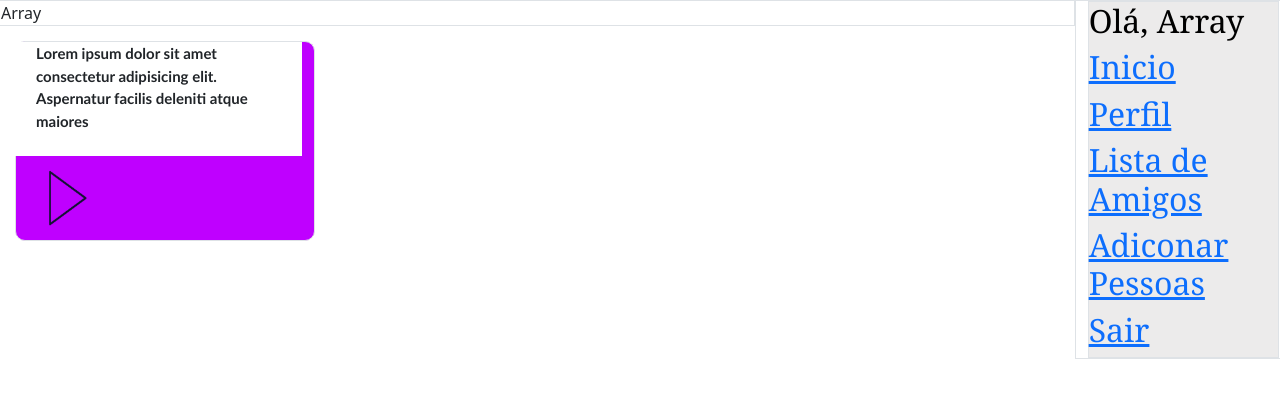
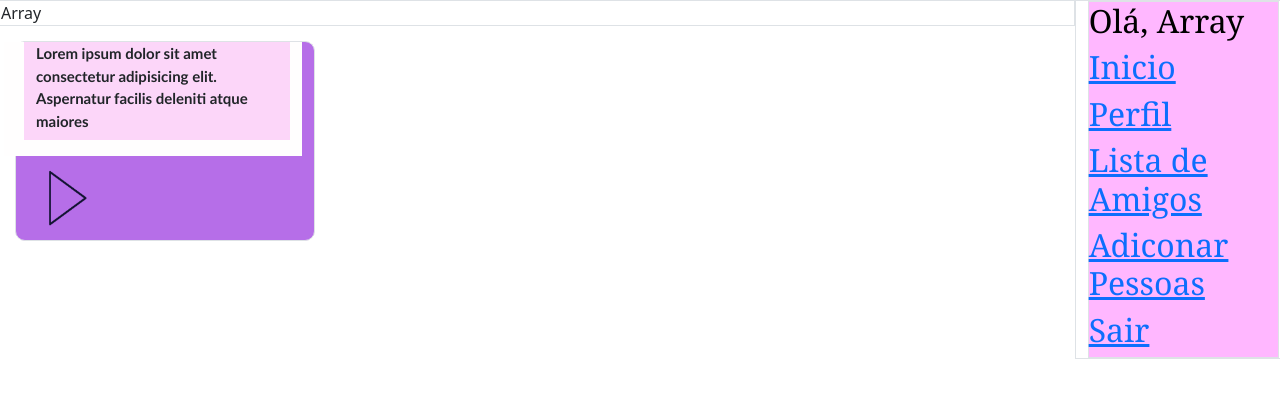
Before and after one commit to LeandroSouza36/Chat-de-Audio, a PHP site: page /perfil.php in a window 1280 px wide. Shown: the top 398 px of the page. Run offline with PHP 8.4, Linux system fonts and the light colour scheme; the visitor is signed in with stand-in values (Sample User, id 1); tables that the repository leaves empty or names only in its code hold one stand-in row (values such as "Sample post").

Commit message:
08 02 2022

```diff
--- a/perfil.php
+++ b/perfil.php
@@ -31,7 +31,7 @@ include('verifica_login.php');
     <!-- ######### -->
     <title>Document</title>
 </head>
-<body>
+<body id="body">
         <div class="row">
                 <div class="col-md-10">
                         <div class="row">
--- a/style.css
+++ b/style.css
@@ -3,9 +3,10 @@
     min-width: 300px;
     height: 200px;
     min-height: 200px;
-    background-color:  #BF00FF;
+    background-color: #b66ee8;;
     border-radius: 10px;
     margin: 15px;
+
 }
 
 audio:hover, audio:focus, audio:active
@@ -36,19 +37,31 @@ border-radius:7px 7px 7px 7px ;
     font-size: 15px;
     font-family: 'Gill Sans', 'Gill Sans MT', Calibri, 'Trebuchet MS', sans-serif;
     font-weight: bolder;
+    background-color: #fcd6f9;
 
 }
 
 #nameLogin{
-    background-color: rgb(236, 235, 235);
+    text-decoration: none;
+    background-color: #ffb7ff;
     font-size: 17px;
     color: black;
     font-family: Cambria, Cochin, Georgia, Times, 'Times New Roman', serif;
     font-style: inherit;
 
 
+
 }
 
 #conteudoPostAudioPainel{
-    background-color: white;
+    background-color: rgb(255, 254, 254);
 }
+#body{
+    background-color: #ffffff;
+}
+cores{
+    color: #fcd6f9;
+    color: #ffb7ff;
+    color: #b66ee8;
+
+}
```
